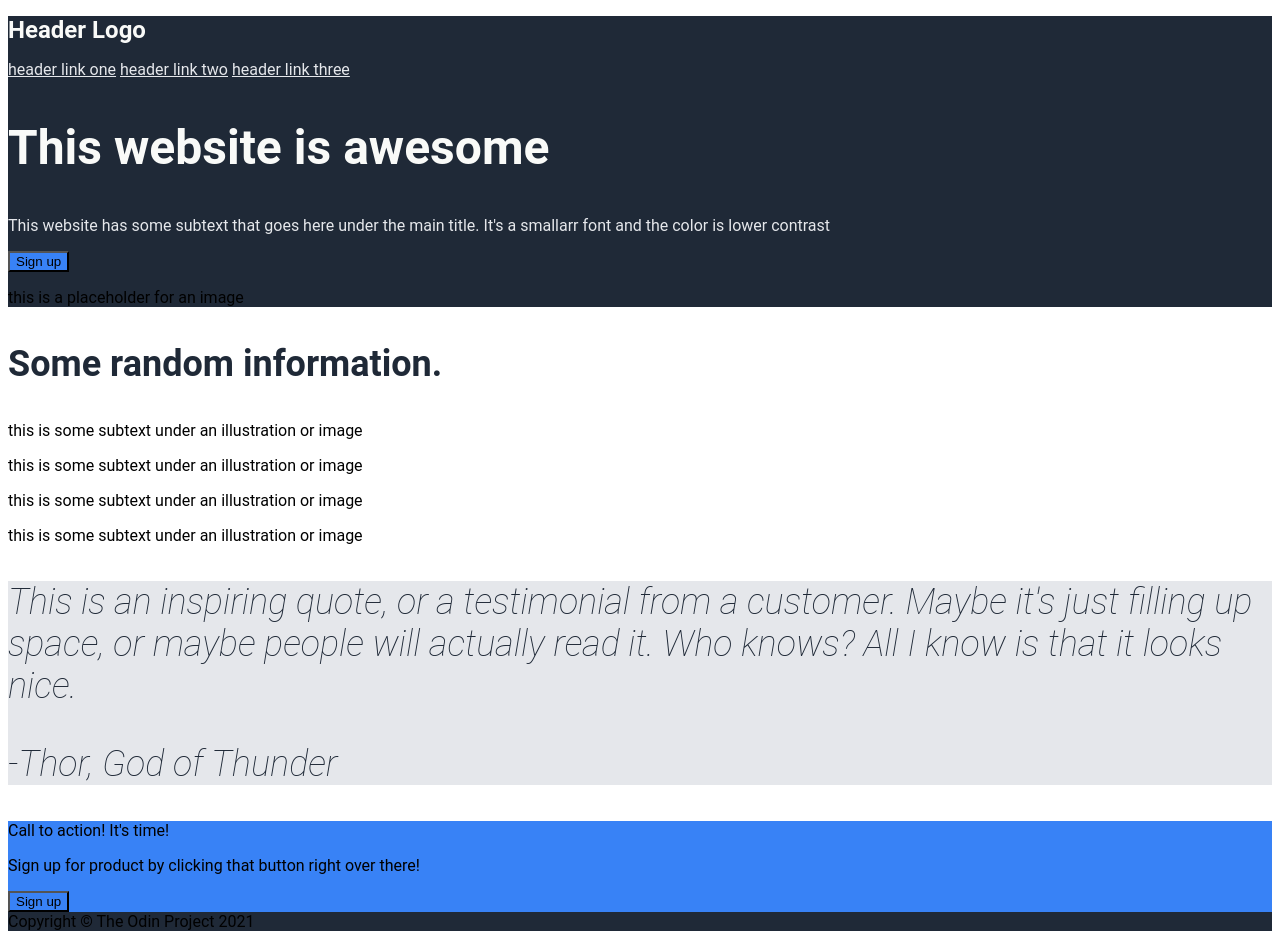
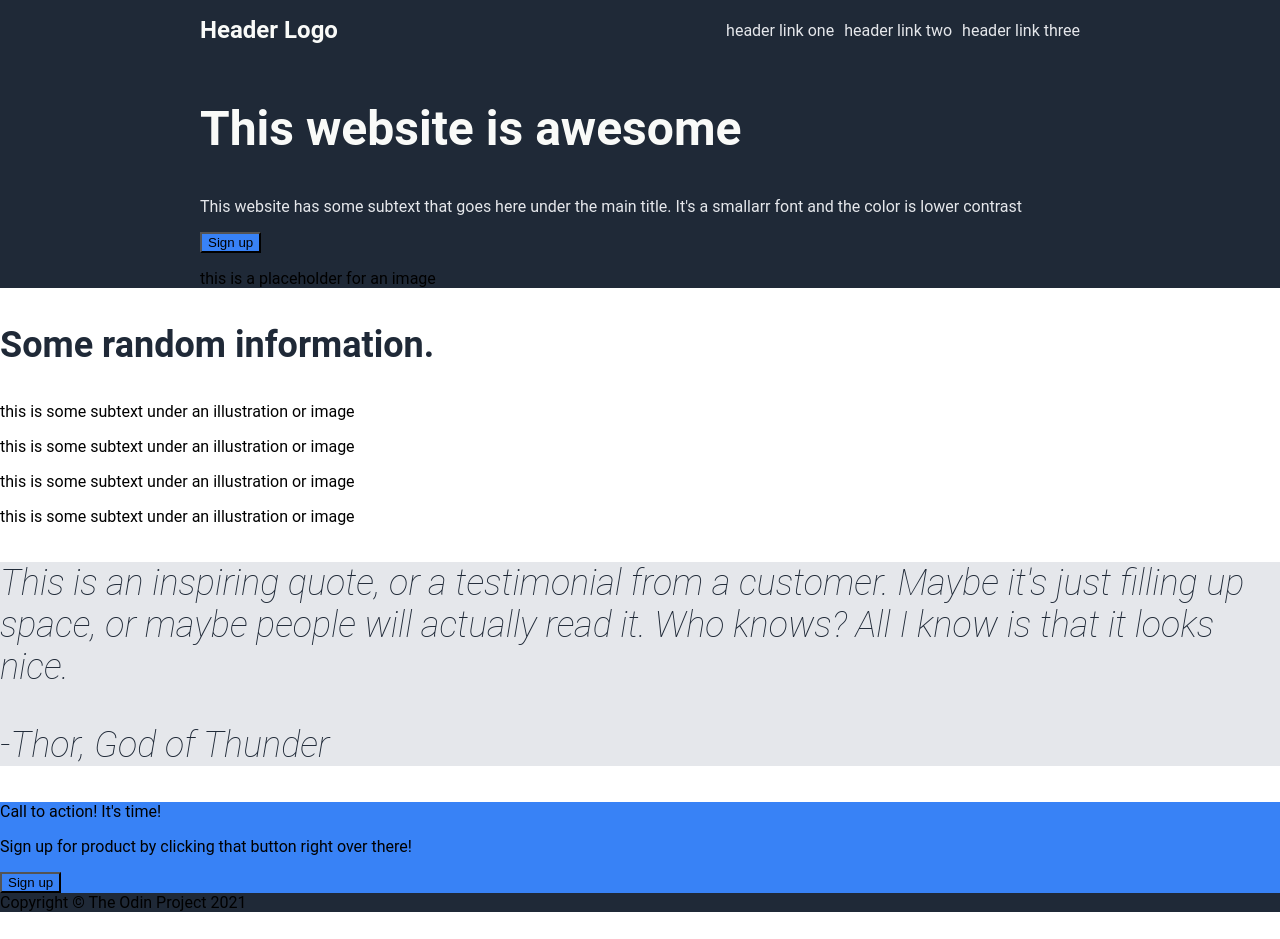
Before and after one commit to Lazy-D-Bit/odin-landing-page, a plain HTML site: page index.html in a window 1280 px wide. After the commit the page ends 912 px from the top, so only its background shows below. Drawn offline with Linux system fonts and the light colour scheme.

Commit message:
Navbar CSS Completed

```diff
--- a/index.html
+++ b/index.html
@@ -7,11 +7,21 @@
 </head>
 <body>
     <div class="header">
-        <div class="navvbar">
-            <h1 class="logo-text">Header Logo</h1>
-            <a href="" class="header-link-text">header link one</a>
-            <a href="" class="header-link-text">header link two</a>
-            <a href="" class="header-link-text">header link three</a>
+        <div class="navbar">
+            <div class="logo">
+                <h1 class="logo-text">Header Logo</h1>
+            </div>
+            <div class="links">
+                <div class="link">
+                    <a href="" class="header-link-text">header link one</a>
+                </div>
+                <div class="link">
+                    <a href="" class="header-link-text">header link two</a>
+                </div>
+                <div class="link">
+                    <a href="" class="header-link-text">header link three</a>
+                </div>
+            </div>
         </div>
         <div>
             <div>
--- a/style.css
+++ b/style.css
@@ -1,5 +1,6 @@
 body {
     font-family: roboto, sans-serif;
+    margin: 0;
 }
 .header,
 .footer {
@@ -35,3 +36,22 @@ button,
     font-style: italic;
     color: #1f2937;
 }
+.header {
+    padding-left: 200px;
+    padding-right: 200px;
+}
+.navbar {
+    display: flex;
+    justify-content: space-between;
+}
+.links  {
+    display: flex;
+    align-items: center;
+}
+.link {
+    margin: 10px;
+    margin-right: 0;
+}
+.header-link-text {
+    text-decoration: none;
+}
```
